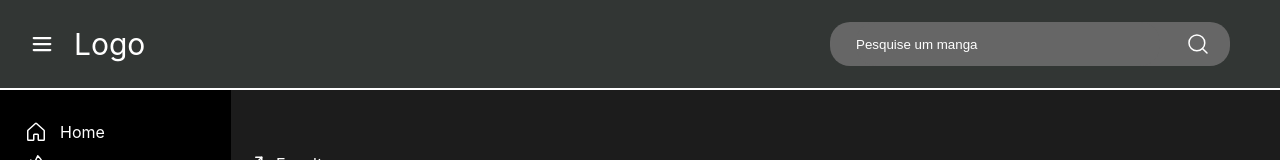
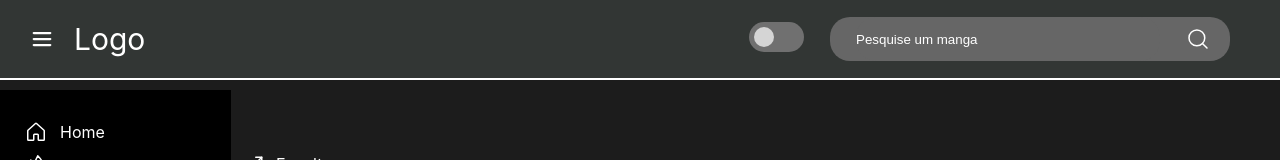
Before and after one commit to LeonardoMachadoF/mangonext, a Next.js app: page / in a window 1280 px wide. Shown: the top 160 px of the page. Built offline with nearby package versions, Linux system fonts and the light colour scheme.

Commit message:
v1homedfinished

```diff
--- a/components/Footer/styles.module.css
+++ b/components/Footer/styles.module.css
@@ -3,4 +3,5 @@
     justify-content: center;
     align-items: center;
     height: 40px;
+    z-index: 999;
 }
--- a/components/Header/index.tsx
+++ b/components/Header/index.tsx
@@ -14,6 +14,9 @@ export const Header = () => {
                 <div onClick={() => setTheme()}>Logo</div>
             </div>
             <div className={styles.searchArea}>
+                <div className={styles.toggle}>
+                    <input type="checkbox" name="switch" id="switch" onChange={e => setTheme()} />
+                </div>
                 <div className={styles.searchBar}>
                     <input type="text" placeholder='Pesquise um manga' />
                     <MagnifyingGlass size={24} color="#fff" />
--- a/components/Header/styles.module.css
+++ b/components/Header/styles.module.css
@@ -1,6 +1,6 @@
 .header {
     display: flex;
-    height: 90px;
+    height: 80px;
     justify-content: space-between;
     align-items: center;
     border-bottom: 2px solid #fff;
@@ -56,3 +56,45 @@
     font-size: 30px;
     margin-left: 20px;
 }
+
+.toggle input[type="checkbox"] {
+    appearance: none;
+    width: 55px;
+    height: 30px;
+    background-color: #707070;
+    border-radius: 50px;
+    position: relative;
+    cursor: pointer;
+    transition: .3s;
+}
+
+.toggle input[type="checkbox"]::before {
+    content: "";
+    position: absolute;
+    width: 20px;
+    height: 20px;
+    background-color: #d5d5d5;
+    border-radius: 50%;
+    left: 5px;
+    top: 5px;
+    transition: .3s;
+}
+
+.toggle input[type="checkbox"]::after {
+    content: "";
+    position: absolute;
+    color: #34384b;
+    font-size: 20px;
+    left: 20px;
+    top: 29px;
+    transition: .3s;
+}
+
+.toggle input[type="checkbox"]:checked {
+    background: linear-gradient(91deg, #5de4d9d4, #04fce7d4);
+}
+
+.toggle input[type="checkbox"]:checked:before {
+    background: #000;
+    left: 30px;
+}
--- a/components/Trending/styles.module.css
+++ b/components/Trending/styles.module.css
@@ -1,6 +1,7 @@
 .trendText {
     display: flex;
     margin-top: 12px;
+    margin-bottom: 8px;
     align-items: center;
 }
 
--- a/contexts/colorContext/context.tsx
+++ b/contexts/colorContext/context.tsx
@@ -4,7 +4,8 @@ type themeInitialState = {
     primaryColor: string;
     secondaryColor: string;
     terciaryColor: string;
-    fontColor: string
+    fontColor: string;
+    iconColor: string;
 }
 
 type ContextType = {
@@ -16,7 +17,8 @@ const themeInitialState = {
     primaryColor: '#1c1c1c',
     secondaryColor: '#323634',
     terciaryColor: '#000000',
-    fontColor: '#fff'
+    fontColor: '#fff',
+    iconColor: '#fff'
 }
 
 const Context = createContext<ContextType>({
@@ -45,7 +47,8 @@ export const useThemeContext = () => {
                     primaryColor: '#b5f7de',
                     secondaryColor: '#7caa98',
                     terciaryColor: '#6a9182',
-                    fontColor: '#000'
+                    fontColor: '#000',
+                    iconColor: '#000'
                 })
                 return
             }
@@ -54,7 +57,8 @@ export const useThemeContext = () => {
                     primaryColor: '#1c1c1c',
                     secondaryColor: '#323634',
                     terciaryColor: '#000000',
-                    fontColor: '#fff'
+                    fontColor: '#fff',
+                    iconColor: '#fff'
                 })
                 return
             }
--- a/pages/index.tsx
+++ b/pages/index.tsx
@@ -37,11 +37,11 @@ const Home: NextPage = () => {
                 <div className={styles.mainArea} >
                     <Aside />
                     <main className={styles.contentArea} >
-                        <Trending title='Em alta' icon={<TrendUp size={24} color="#fff" />} />
+                        <Trending title='Em alta' icon={<TrendUp size={24} color={theme.iconColor} />} />
 
                         <div className={styles.following} >
                             <div className={styles.followingIcon}>
-                                <FileArrowUp size={24} color="#fff" />
+                                <FileArrowUp size={24} color={theme.iconColor} />
                                 <p>Novos Lançamentos</p>
                             </div>
                             <div className={styles.followingItems}>
@@ -54,7 +54,7 @@ const Home: NextPage = () => {
                             </div>
                         </div>
 
-                        <Trending title='Talvez você possa gostar desses' icon={<Lightbulb size={24} color="#fff" />} />
+                        <Trending title='Talvez você possa gostar desses' icon={<Lightbulb size={24} color={theme.iconColor} />} />
 
                     </main>
                 </div>
--- a/styles/Home.module.css
+++ b/styles/Home.module.css
@@ -33,6 +33,7 @@
 .followingIcon {
     display: flex;
     align-items: center;
+    margin-bottom: 8px;
 }
 
 .followingIcon p {
```
